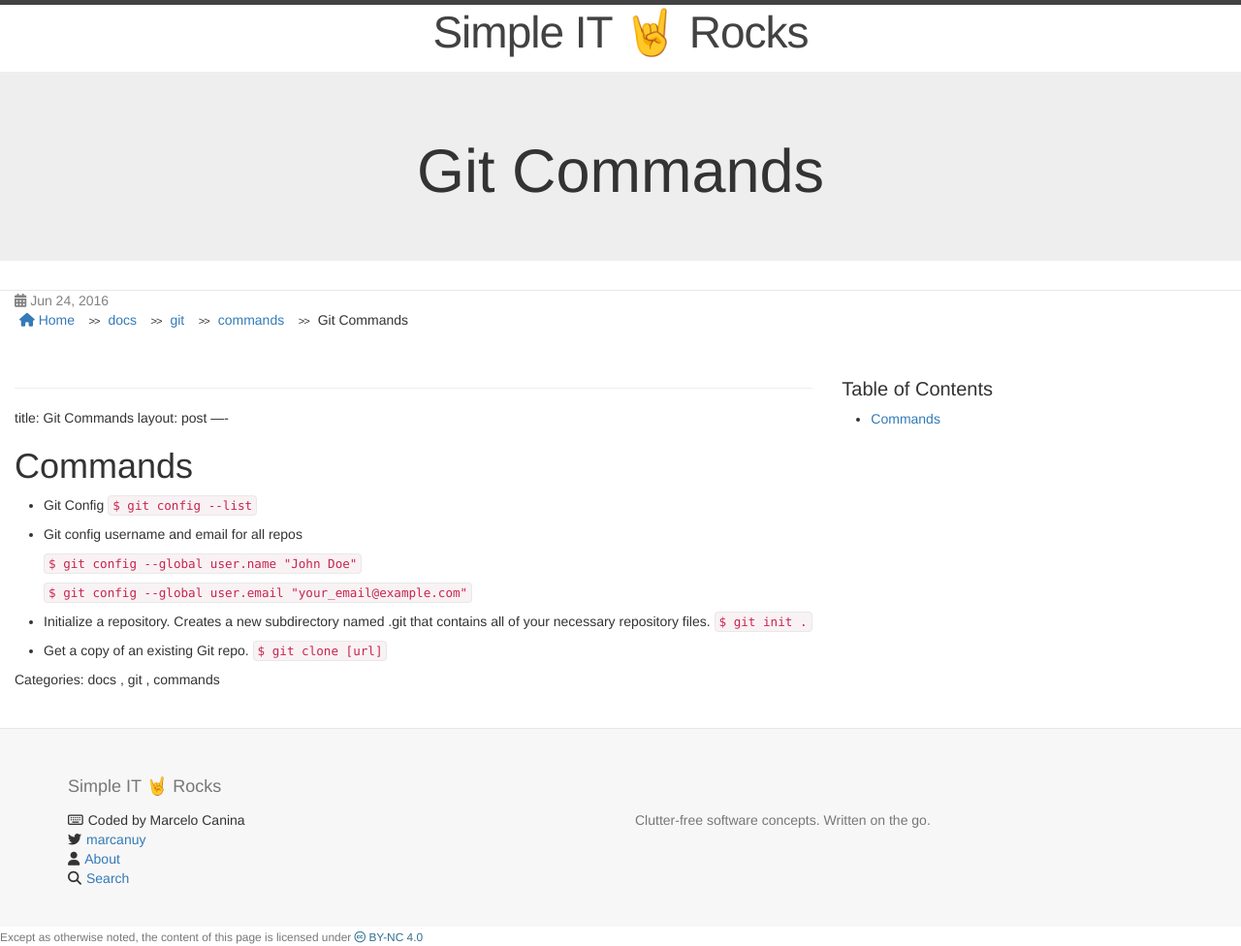
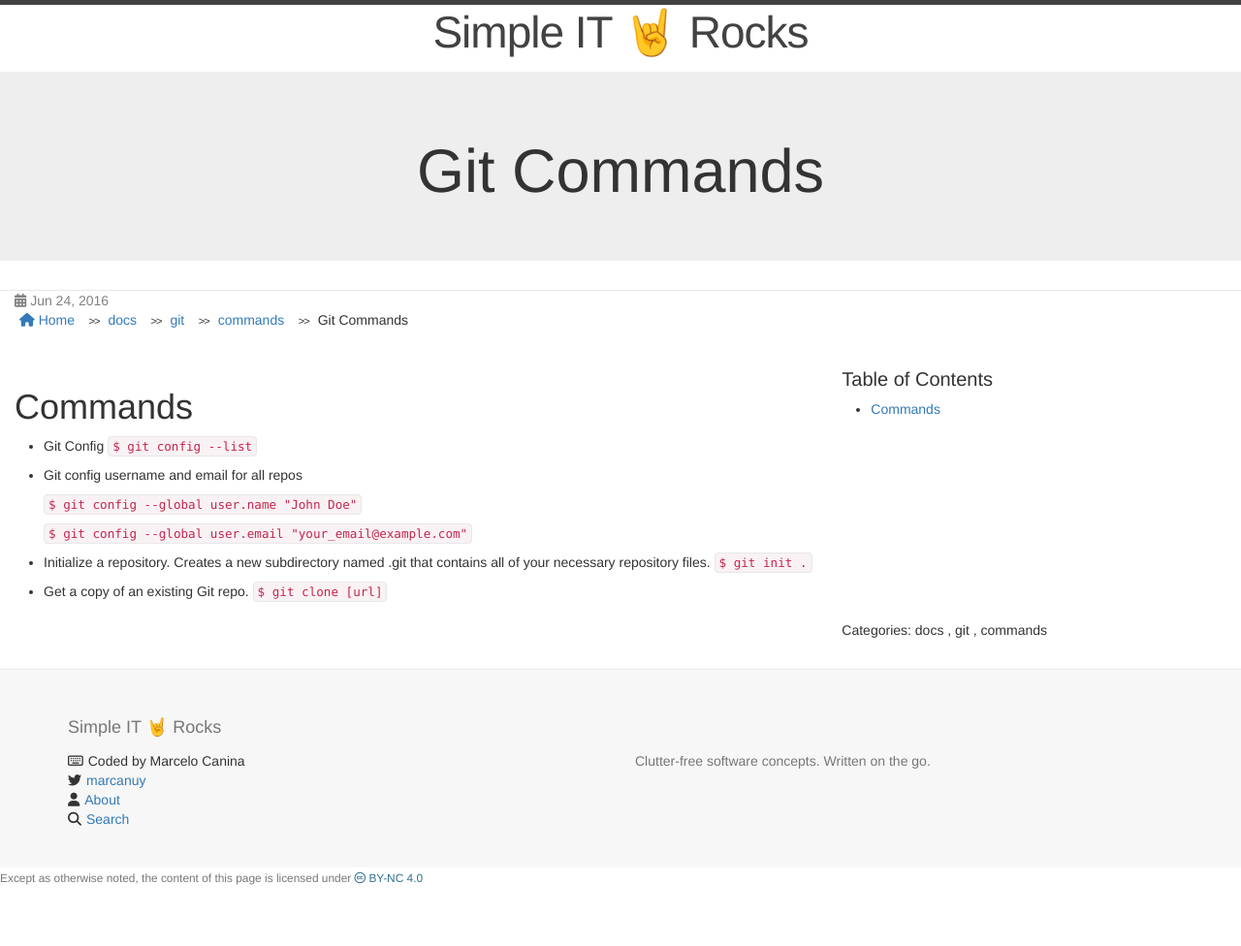
Before and after one commit to marcanuy/simpleit.rocks, a Jekyll site: the page built from docs/git/commands/_posts/2016-06-24-git-commands.md, in a window 1280 px wide. Shown: the whole page at 97% size. Built offline with Jekyll 4.4.1, drawn with Linux system fonts in a browser that asks for light colours; nearby versions of some CDN libraries; library files that are not in the unit come from our copies; comment, search, counter and statistics services are not loaded; the table of contents is made by our own code; after the commit the page ends 915 px from its top, so only the background shows below that.

Commit message:
remove temporarily sticky sidebar to fix content over adsense

```diff
--- a/_layouts/post.html
+++ b/_layouts/post.html
@@ -3,14 +3,14 @@ layout: base_post
 ---
 
 <div class="row">
-  <div class="col-md-4 col-md-push-8 sit-sidebar">
-    {% include adsense_side_content.html %}
+  <div class="col-md-4 col-md-push-8 sit-sidebar sti/cky">
     {% if page.toc %}
-    <div>
+    <div class="s/ticky">
       <h4>Table of Contents</h4>
       {{ content | toc_only }}
     </div>
     {% endif %}
+    {% include adsense_side_content.html %}
   </div>
   <div class="col-md-8 col-md-pull-4 sit-content">
 
@@ -27,14 +27,14 @@ layout: base_post
   </div>
 </div>
 
-{% include post-categories.html %}
+{% include adsense_after_content.html %}
 
 <div class="row">
-  <div class="col-md-5">
+  <div class="col-md-8">
     {% include disqus.html %}
   </div>
-  <div class="col-md-7">
-    {% include adsense_after_content.html %}
+  <div class="col-md-4">
+    {% include post-categories.html %}
     {% include posts_in_category.html post=page %}
   </div>
 </div>
--- a/_sass/_layout.scss
+++ b/_sass/_layout.scss
@@ -302,6 +302,7 @@
     position: -o-sticky;
     position: sticky;
     top: 10px;
+    bottom: 10px;
 }
 
 #error-page #search-box {
--- a/docs/git/commands/_posts/2016-06-24-git-commands.md
+++ b/docs/git/commands/_posts/2016-06-24-git-commands.md
@@ -1,7 +1,7 @@
 ---
 title: Git Commands
 layout: post
-----
+---
 
 # Commands #
 
```
